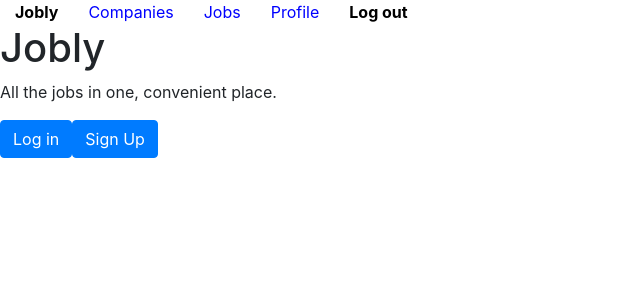
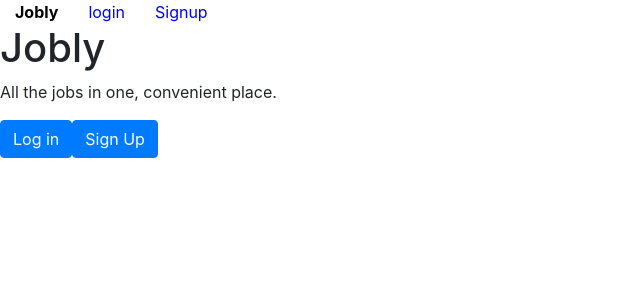
Before and after one commit to mshweta-7829/jobly-frontend, a React (Create React App) app: page / in a window 1280 px wide. Shown: the top 300 px of the page, without its empty margins (0-640 px from the left). Built offline with nearby package versions, Linux system fonts and the light colour scheme; no server answers.

Commit message:
Nav bar now changes depending on whether use is logged in or not

```diff
--- a/src/nav/NavBar.js
+++ b/src/nav/NavBar.js
@@ -23,8 +23,9 @@ import CurrentUserContext from "../auths/CurrentUserContext";
  *
  * App -> NavBar -> (links)
  */
-function NavBar({logout}) {
-  const  currentUser = useContext(CurrentUserContext)
+function NavBar({ logout }) {
+  const { currentUser } = useContext(CurrentUserContext)
+  console.log('in NavBar. CurrentUser:', currentUser);
 
   function showLoggedinOrSignupNavs() {
     if (!currentUser) {
```
